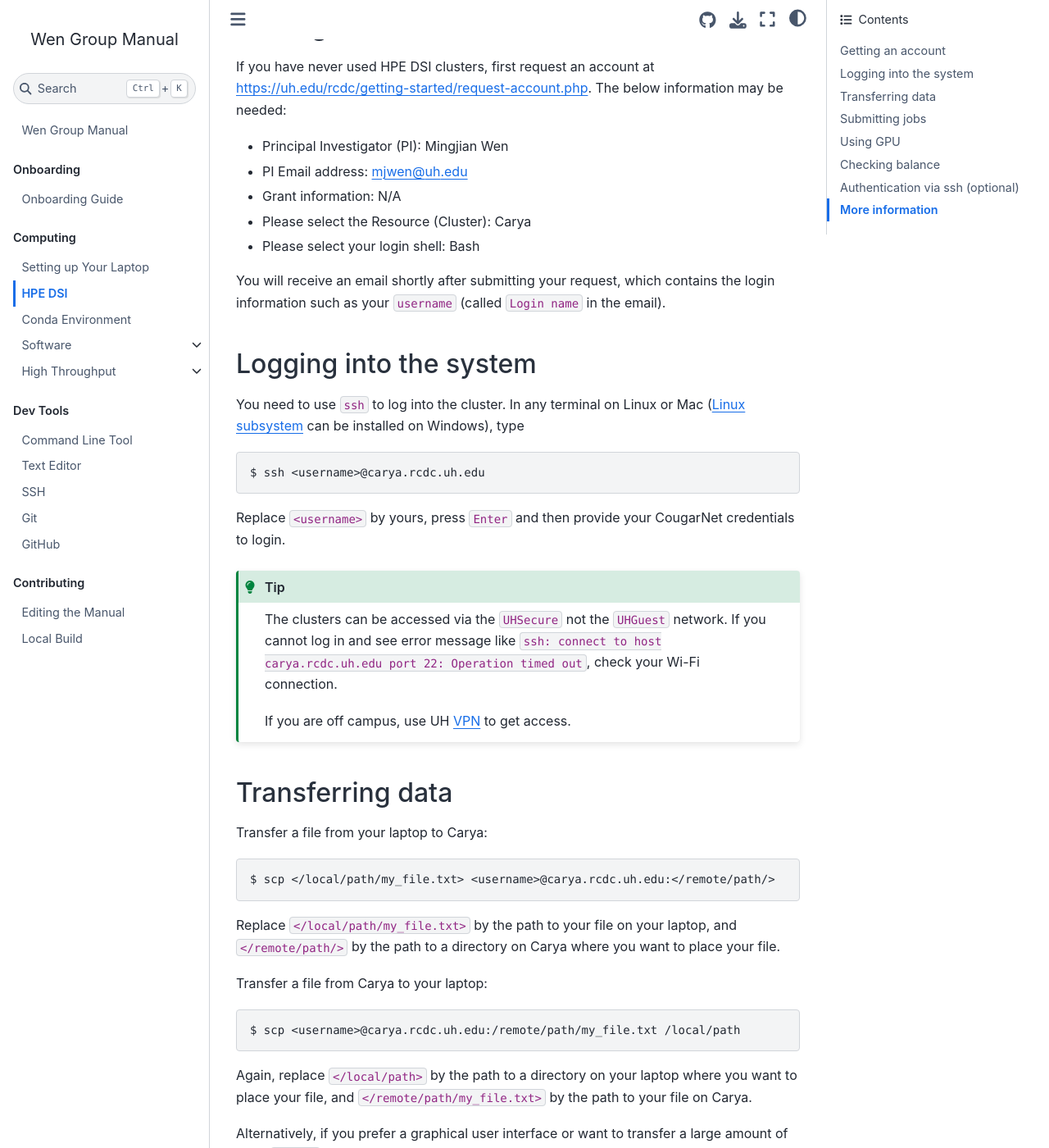
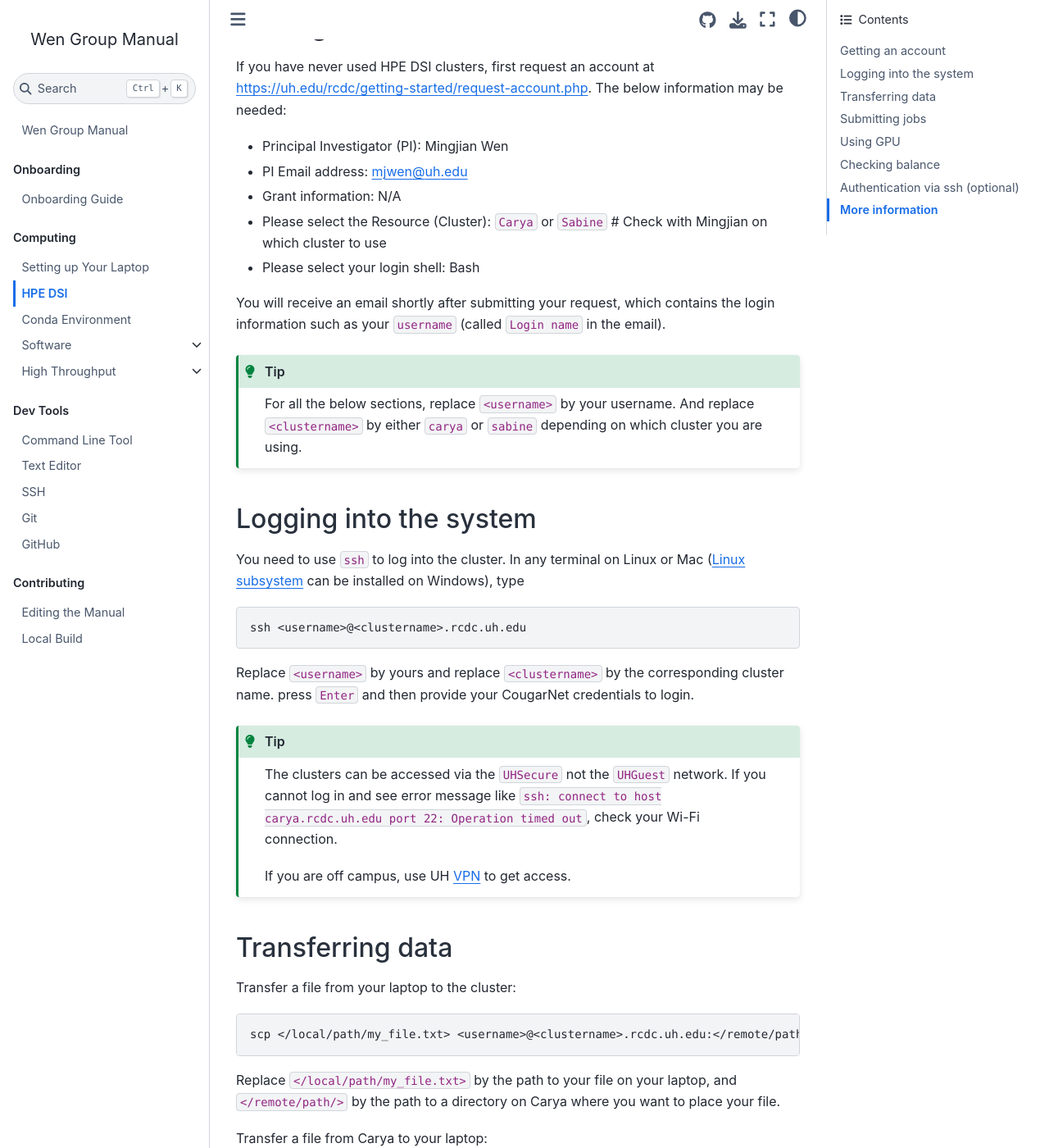
Before and after one commit to wengroup/group_manual, a Jupyter Book: the page built from docs/computing/hpe_dsi.md, in a window 1280 px wide and 1400 px high, scrolled down 191 px. Shown: the whole window at 82% size. Built offline with Jupyter Book 1.0.4 settings and Sphinx 7.4.7 and the Sphinx Book theme 1.1.4, drawn with Linux system fonts in a browser that asks for light colours; some of the changed text lies outside the part shown.

Commit message:
Include sabine info

````diff
--- a/docs/computing/hpe_dsi.md
+++ b/docs/computing/hpe_dsi.md
@@ -11,21 +11,25 @@ If you have never used HPE DSI clusters, first request an account at https://uh.
 - Principal Investigator (PI): Mingjian Wen
 - PI Email address: mjwen@uh.edu
 - Grant information: N/A
-- Please select the Resource (Cluster): Carya
+- Please select the Resource (Cluster): `Carya` or `Sabine` # Check with Mingjian on which cluster to use
 - Please select your login shell: Bash
 
 You will receive an email shortly after submitting your request, which contains the login information such as your `username` (called `Login name` in the email).
+
+```{tip}
+For all the below sections, replace `<username>` by your username. And replace `<clustername>` by either `carya` or `sabine` depending on which cluster you are using.
+```
 
 ## Logging into the system
 
 You need to use `ssh` to log into the cluster.
 In any terminal on Linux or Mac ([Linux subsystem](https://docs.microsoft.com/en-us/windows/wsl/) can be installed on Windows), type
 
-```
-$ ssh <username>@carya.rcdc.uh.edu
+```shell
+ssh <username>@<clustername>.rcdc.uh.edu
 ```
 
-Replace `<username>` by yours, press `Enter` and then provide your CougarNet credentials to login.
+Replace `<username>` by yours and replace `<clustername>` by the corresponding cluster name. press `Enter` and then provide your CougarNet credentials to login.
 
 ```{tip}
 The clusters can be accessed via the `UHSecure` not the `UHGuest` network. If you cannot log in and see error message like `ssh: connect to host carya.rcdc.uh.edu port 22: Operation timed out`, check your Wi-Fi connection.
@@ -35,10 +39,10 @@ If you are off campus, use UH [VPN](https://uh.edu/infotech/services/computing/n
 
 ## Transferring data
 
-Transfer a file from your laptop to Carya:
+Transfer a file from your laptop to the cluster:
 
-```
-$ scp </local/path/my_file.txt> <username>@carya.rcdc.uh.edu:</remote/path/>
+```shell
+scp </local/path/my_file.txt> <username>@<clustername>.rcdc.uh.edu:</remote/path/>
 ```
 
 Replace `</local/path/my_file.txt>` by the path to your file on your laptop,
@@ -47,8 +51,8 @@ your file.
 
 Transfer a file from Carya to your laptop:
 
-```
-$ scp <username>@carya.rcdc.uh.edu:/remote/path/my_file.txt /local/path
+```shell
+scp <username>@<cluster>.rcdc.uh.edu:/remote/path/my_file.txt /local/path
 ```
 
 Again, replace `</local/path>` by the path to a directory on your laptop where you want to place
@@ -124,8 +128,8 @@ avoid this by using ssh authentication.
 
 2. Copy you public key (replace `<username>` by yours):
 
-   ```
-   $ cat ~/.ssh/id_rsa.pub | ssh <username>@carya.rcdc.uh.edu "mkdir -p ~/.ssh && cat >> ~/.ssh/authorized_keys"
+   ```shell
+   $ cat ~/.ssh/id_rsa.pub | ssh <username>@<clustername>.rcdc.uh.edu "mkdir -p ~/.ssh && cat >> ~/.ssh/authorized_keys"
    ```
 
    This copies your public key in `~/.ssh/id_rsa.pub` to the cluster, and appends it to
````
